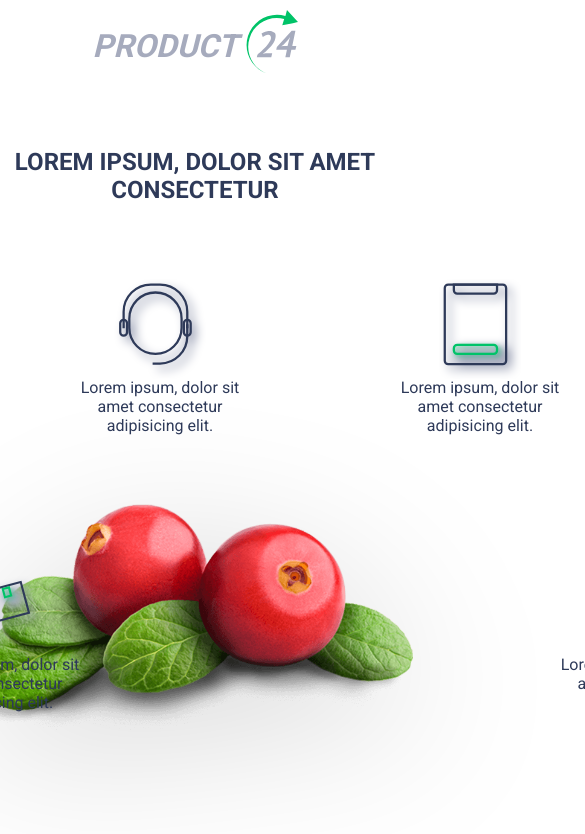
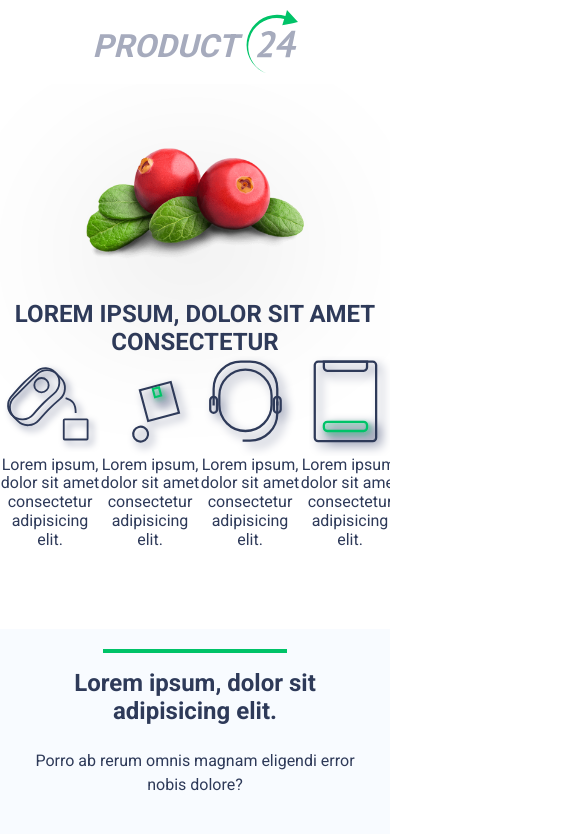
Before and after one commit to StroginA/tesonero-test, a Vue app: page / in a window 390 px wide. Shown: the top 834 px of the page, 585 px wide, since content can reach past the window. Built offline with nearby package versions, Linux system fonts and the light colour scheme.

Commit message:
Showcase order fix

```diff
--- a/src/views/landing/Showcase.vue
+++ b/src/views/landing/Showcase.vue
@@ -5,7 +5,7 @@ import ShowcaseItem from '../../components/landing/ShowcaseItem.vue';
 const items = [
     {
         id: 0,
-        iconSrc: "/src/assets/icons/showcase_items/Headset.svg",
+        iconSrc: "/src/assets/icons/showcase_items/Device.svg",
         description: "Lorem ipsum, dolor sit amet consectetur adipisicing elit."
     },
     {
@@ -15,12 +15,12 @@ const items = [
     },
     {
         id: 2,
-        iconSrc: "/src/assets/icons/showcase_items/Device.svg",
+        iconSrc: "/src/assets/icons/showcase_items/Headset.svg",
         description: "Lorem ipsum, dolor sit amet consectetur adipisicing elit."
     },
     {
         id: 3,
-        iconSrc: "/src/assets/icons/showcase_items/Square.svg",
+        iconSrc: "/src/assets/icons/showcase_items/Clipboard.svg",
         description: "Lorem ipsum, dolor sit amet consectetur adipisicing elit."
     },
     {
@@ -30,7 +30,7 @@ const items = [
     },
     {
         id: 5,
-        iconSrc: "/src/assets/icons/showcase_items/Clipboard.svg",
+        iconSrc: "/src/assets/icons/showcase_items/Square.svg",
         description: "Lorem ipsum, dolor sit amet consectetur adipisicing elit."
     },
 ];
@@ -39,6 +39,9 @@ const items = [
 
 <template>
     <div class="showcase">
+        <img class="showcase__bg-main showcase__bg-main_touchscreen"
+        src="@/assets/icons/bg/Berry.png"
+        alt="Berry image" />
         <img class="showcase__bg-secondary showcase__bg-secondary_left"
         src="@/assets/icons/bg/Drops.png"
         alt="Water drops" />
@@ -50,7 +53,7 @@ const items = [
             <h1 class="h1">Lorem ipsum, dolor sit amet consectetur</h1>
         </div>
         <div class="showcase__main">
-            <img class="showcase__bg-main"
+            <img class="showcase__bg-main showcase__bg-main_desktop"
             src="@/assets/icons/bg/Berry.png"
             alt="Berry image" />
             <div class="showcase__items">
@@ -86,10 +89,15 @@ const items = [
 
     &__items {
         margin: 8rem auto 5.5rem;
+        // have to use phone-first here for convenience of including
+        @media only screen and (min-width: 992px) {
             @include on-circle($item-count: 6, $circle-size: 40rem, $item-size: 12rem);
+        }
     }
 
     &__bg-main {
+        filter: drop-shadow(0px 40px 80px rgba(0, 0, 0, 0.16));
+        &_desktop {
             position: absolute;
             display: block;
             top: 50%;
@@ -97,18 +105,24 @@ const items = [
             // centering
             margin: -8rem -13.625rem;
             width: 27.25rem;
-        filter: drop-shadow(0px 40px 80px rgba(0, 0, 0, 0.16));
         }
+        &_touchscreen {
+            display: none;
+        }
+    }
+
     &__bg-secondary {
         position: absolute;
         display: block;
         filter: blur(5px);
+
         &_left {
             left: 0;
             bottom: -5rem;
             width: 27.5rem;
             transform: rotate(55.73deg);
         }
+
         &_right {
             top: 5rem;
             right: -4rem;
@@ -124,9 +138,23 @@ const items = [
         background: 0;
         padding-top: 4rem;
         padding-bottom: 5rem;
+
+        &__bg-main {
+            &_desktop {
+                display: none;
+            }
+            &_touchscreen {
+                display: block;
+                margin: 0 auto 2.375rem;
+            }
+
+            width: 13.625rem;
+        }
+
         &__bg-secondary {
             display: none;
         }
+
         &__header {
             &>.h1 {
                 font-size: 1.5rem;
@@ -137,7 +165,11 @@ const items = [
                 display: none;
             }
         }
-
+        &__items {
+            margin: 0;
+            display: flex;
+            overflow-x: auto;
+        }
     }
 }
 </style>
```
Also changed, not shown: 1 other file (tests, documents, lock files or other folders). Lines whose indentation alone changed are shown as unchanged.
